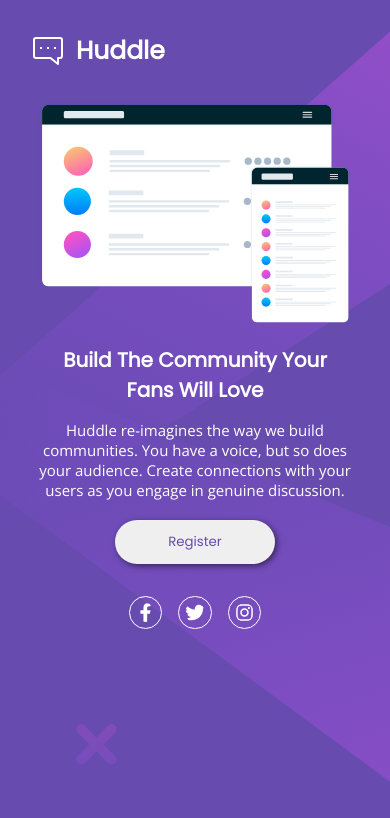
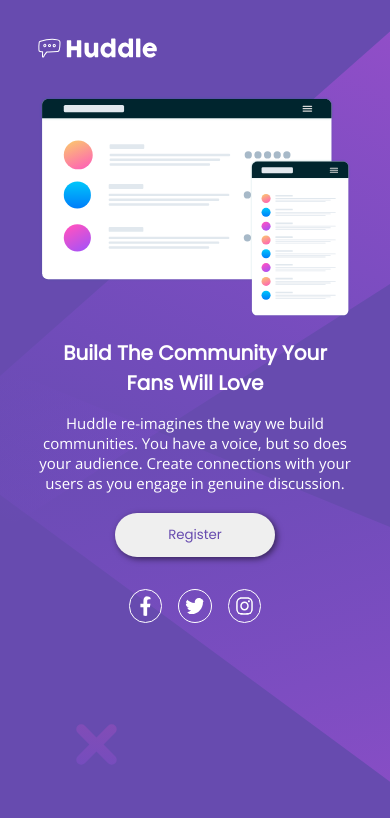
Before and after one commit to JonasFerReis/Huddle-Landing-Page, a plain HTML site: page index.html in a window 390 px wide. Drawn offline with nearby package versions, Linux system fonts and the light colour scheme.

Commit message:
Huddle landing page

```diff
--- a/index.html
+++ b/index.html
@@ -12,10 +12,7 @@
 <body>
     <div class = "container">
         <header class = "header">
-            <div>
-                <img src = "assets/dialog.svg" alt = "Dialog icon">
-                <p>Huddle</p>
-            </div>
+            <img src = "assets/logo.svg" alt = "huddle logo">
         </header>
 
         <section class = "section1">
--- a/styles.css
+++ b/styles.css
@@ -29,22 +29,10 @@ body {
     grid-area: h;
 }
 
-.header div {
-    display: flex;
-    gap: 12px;
-    margin: 3em 5em;
-}
-
-.header p {
-    font-family: "Poppins", sans-serif;
-    font-size: 35px;
-    font-weight: 600;
-    color: #fff;
-}
-
 .header img {
-    width: 2em;
-    filter: brightness(20);
+    width: 12em;
+    display: block;
+    margin: 3em 4em;
 }
 
 .section1 {
@@ -136,11 +124,8 @@ body {
         display: initial;
     }
 
-    .header p {
-        font-size: 25px;
-    }
-
-    .header div {
+    .header img {
+        width: 8em;
         margin: 2em 2em;
     }
 
```
Also changed, not shown: assets/dialog.svg (deleted).
